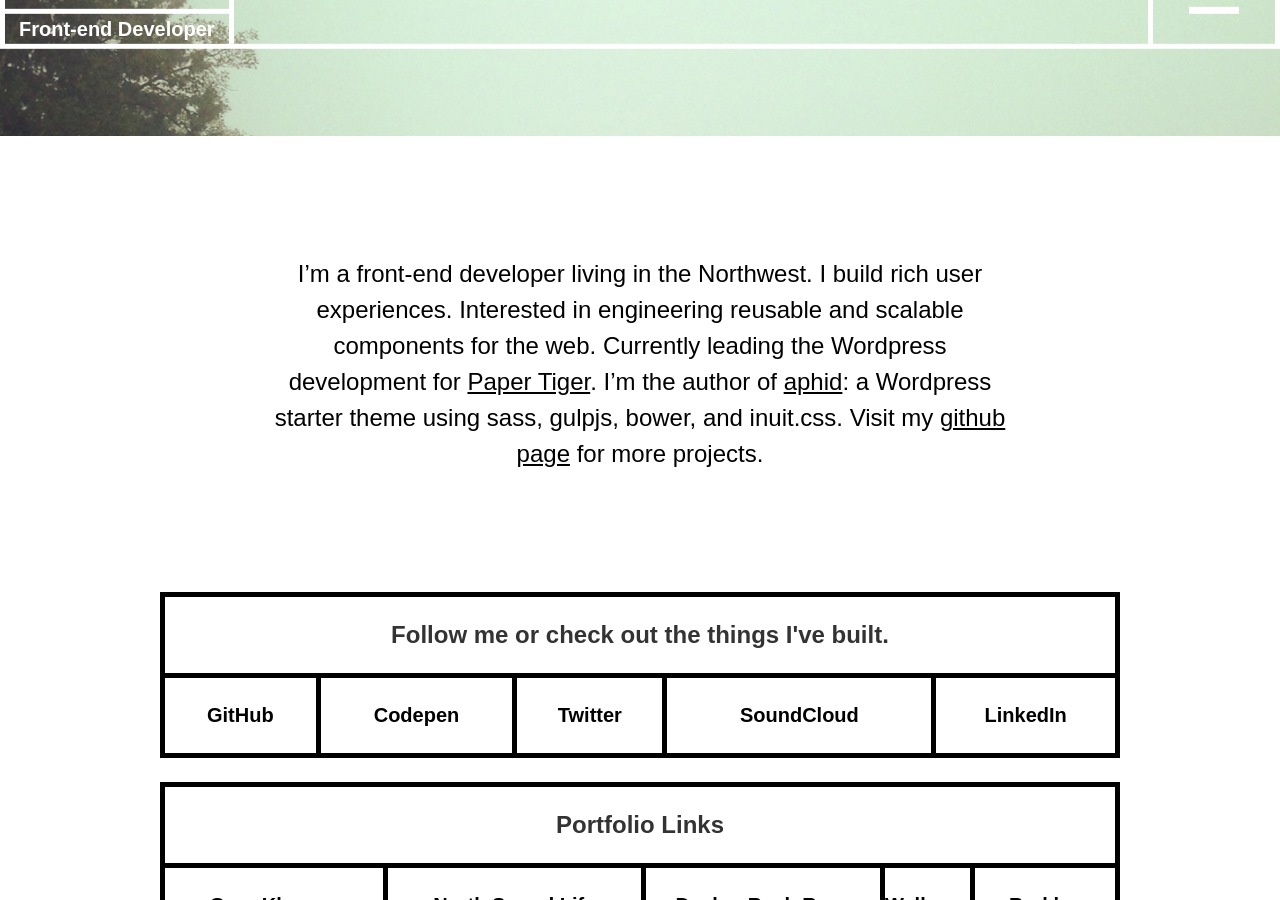
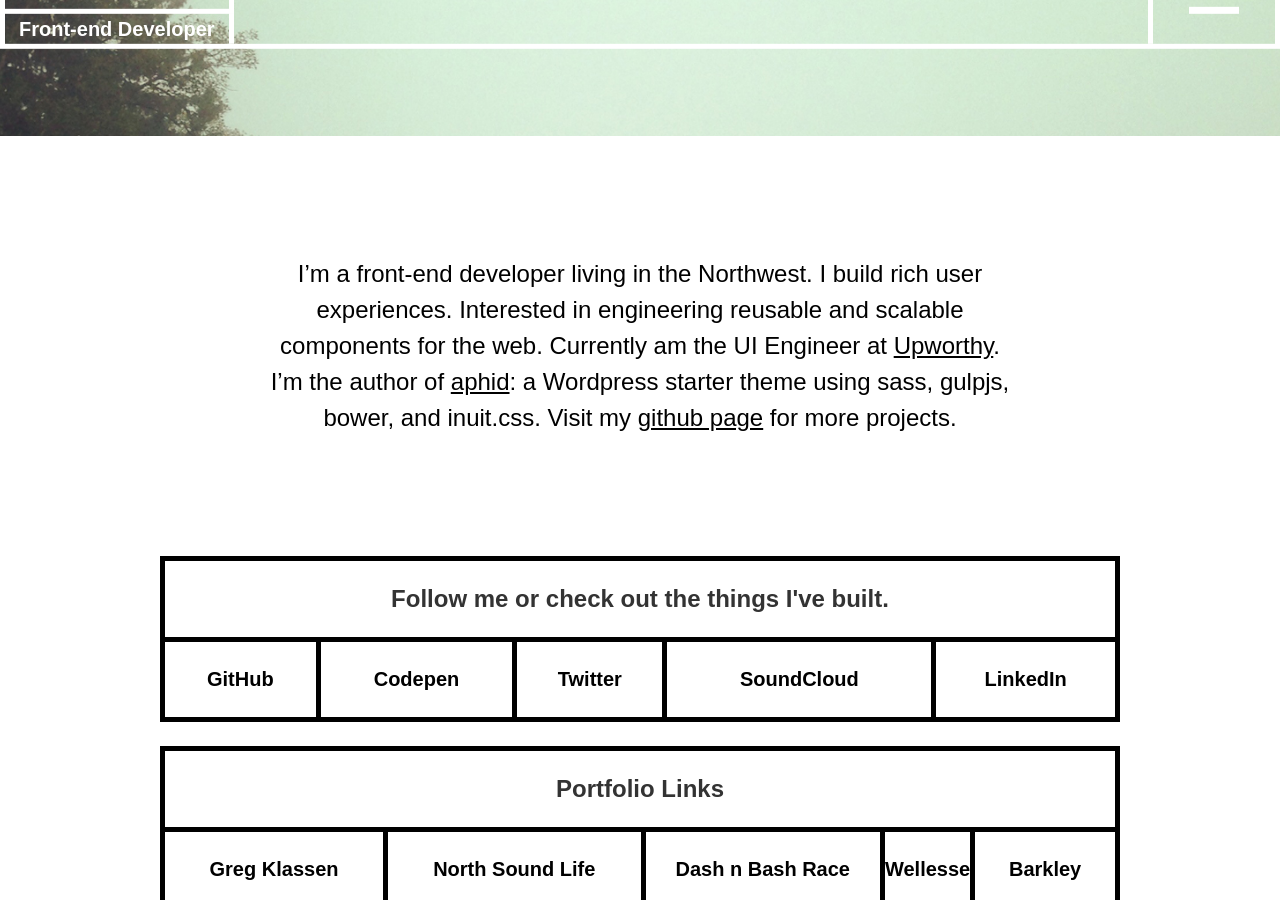
Before and after one commit to austinteer/austinteer.github.io, a Jekyll site: the page built from index.html, in a window 1280 px wide and 900 px high, scrolled down 404 px. Built offline with Jekyll 4.4.1, drawn with Linux system fonts in a browser that asks for light colours; nearby versions of some CDN libraries; Markdown is read by kramdown in place of the engine named in the settings.

Commit message:
Updated job

```diff
--- a/index.html
+++ b/index.html
@@ -4,7 +4,7 @@ title: Austin Teer | Front-end Developer
 ---
 
 <div class="intro">
-	<p class="intro__content palm-1/1">I’m a front-end developer living in the Northwest. I build rich user experiences. Interested in engineering reusable and scalable components for the web. Currently leading the Wordpress development for <a href="http://papertiger.com" target="_blank">Paper Tiger</a>. I’m the author of <a href="https://github.com/austinteer/aphid" target="_blank">aphid</a>: a Wordpress starter theme using sass, gulpjs, bower, and inuit.css. Visit my <a href="https://github.com/austinteer" target="_blank">github page</a> for more projects.</p>
+	<p class="intro__content palm-1/1">I’m a front-end developer living in the Northwest. I build rich user experiences. Interested in engineering reusable and scalable components for the web. Currently am the UI Engineer at <a href="http://upworthy.com" target="_blank">Upworthy</a>. I’m the author of <a href="https://github.com/austinteer/aphid" target="_blank">aphid</a>: a Wordpress starter theme using sass, gulpjs, bower, and inuit.css. Visit my <a href="https://github.com/austinteer" target="_blank">github page</a> for more projects.</p>
 </div>
 
 <div class="content--center palm-1/1 3/4 [ box box--dark box--all ]">
```
